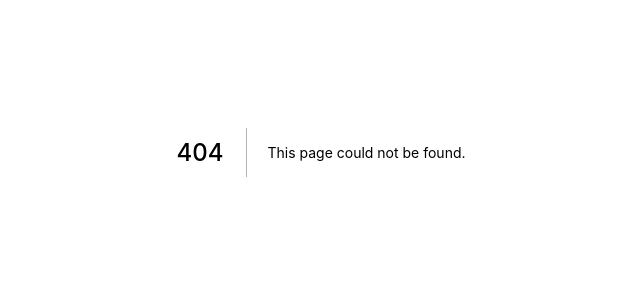
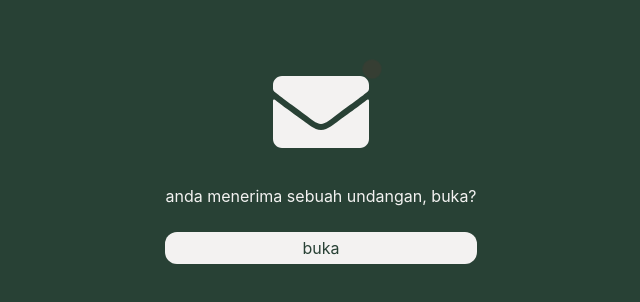
Before and after one commit to Refara08/annisa-gema-wedding, a Next.js app: page /welcome/1 in a window 1280 px wide. Before the commit this address had no page. Shown: the part 248-550 px from the top of the page, without its empty margins (319-959 px from the left). Built offline with nearby package versions, Linux system fonts and the light colour scheme; a web font is replaced by a local one.

Commit message:
added smooth scrolling

```diff
--- a/components/first-load/FirstLoad.js
+++ b/components/first-load/FirstLoad.js
@@ -1,14 +1,17 @@
-import { useEffect, useRef } from "react";
+import { useEffect, useLayoutEffect, useRef } from "react";
+import Link from "next/link";
 import gsap from "gsap";
 
 import EnvelopeIcon from "../icons/EnvelopeIcon";
+import { useRouter } from "next/router";
 
-const FirstLoad = ({ update }) => {
+const FirstLoad = () => {
+  const router = useRouter();
   const envelopeRef = useRef();
   const q = gsap.utils.selector(envelopeRef);
   const tl = useRef();
 
-  useEffect(() => {
+  useLayoutEffect(() => {
     tl.current = gsap
       .timeline()
       .fromTo(
@@ -23,6 +26,14 @@ const FirstLoad = ({ update }) => {
       );
   });
 
+  //url
+  let url;
+  if (router.pathname === "/") {
+    url = "/";
+  } else {
+    url = `/${router.query.guest}`;
+  }
+
   return (
     <section
       id="first-load"
@@ -36,14 +47,13 @@ const FirstLoad = ({ update }) => {
           <EnvelopeIcon size="6rem" />
           <div className="absolute top-0 -right-2 animate-ping w-[10px] h-[10px] rounded-full bg-red-600" />
         </div>
-        <div>
+        <div className="flex flex-col gap-4">
           <p className="content">anda menerima sebuah undangan, buka?</p>
-          <button
-            onClick={() => update(false)}
-            className="content bg-white-me text-dark-green py-1 px-5 rounded-xl mt-2 hover:shadow-inner"
-          >
-            buka
-          </button>
+          <Link href={url}>
+            <a className="content bg-white-me text-dark-green py-1 px-5 rounded-xl mt-2 hover:shadow-inner">
+              buka
+            </a>
+          </Link>
         </div>
       </div>
     </section>
--- a/components/hero/Hero.js
+++ b/components/hero/Hero.js
@@ -1,4 +1,4 @@
-import { useEffect, useRef } from "react";
+import { useEffect, useLayoutEffect, useRef } from "react";
 import gsap from "gsap";
 import Image from "next/image";
 
@@ -8,13 +8,13 @@ const capitalizeFirstWord = (str) => {
   return strTransformed;
 };
 
-const Hero = ({ guestName, firstLoad }) => {
+const Hero = ({ guestName }) => {
   //animation
   const heroRef = useRef();
   const q = gsap.utils.selector(heroRef);
   const tl = useRef();
 
-  useEffect(() => {
+  useLayoutEffect(() => {
     tl.current = gsap
       .timeline()
       .fromTo(
@@ -45,7 +45,7 @@ const Hero = ({ guestName, firstLoad }) => {
         { yPercent: 0, opacity: 1, stagger: 0.6, duration: 1 },
         "<0.3"
       );
-  }, [firstLoad]);
+  }, []);
 
   //guess name configuration
   let guest;
--- /dev/null
+++ b/hooks/useWindowSize.js
@@ -0,0 +1,30 @@
+import { useState, useLayoutEffect } from "react";
+
+export default function useWindowSize() {
+  function getSize() {
+    if (typeof window === "undefined") {
+      return;
+    }
+
+    return {
+      width: window.innerWidth,
+      height: window.innerHeight,
+    };
+  }
+
+  const [windowSize, setWindowSize] = useState({
+    width: 414,
+    height: 896,
+  });
+
+  useLayoutEffect(() => {
+    function handleResize() {
+      setWindowSize(getSize());
+    }
+
+    window.addEventListener("resize", handleResize);
+    return () => window.removeEventListener("resize", handleResize);
+  }, []);
+
+  return windowSize;
+}
--- a/package.json
+++ b/package.json
@@ -12,11 +12,13 @@
     "axios": "^0.27.2",
     "dayjs": "^1.11.5",
     "gsap": "^3.11.2",
+    "locomotive-scroll": "^4.1.4",
     "mongoose": "^6.6.2",
     "next": "12.3.1",
     "react": "18.2.0",
     "react-copy-to-clipboard": "^5.1.0",
-    "react-dom": "18.2.0"
+    "react-dom": "18.2.0",
+    "react-locomotive-scroll": "^0.2.2"
   },
   "devDependencies": {
     "autoprefixer": "^10.4.12",
--- a/pages/_app.js
+++ b/pages/_app.js
@@ -1,7 +1,70 @@
-import '../styles/globals.css'
+import { useRef, useLayoutEffect } from "react";
+
+import useWindowSize from "../hooks/useWIndowSize";
+import "../styles/globals.css";
 
 function MyApp({ Component, pageProps }) {
-  return <Component {...pageProps} />
+  //Hook to grab window size
+  const size = useWindowSize();
+
+  // Ref for parent div and scrolling div
+  const app = useRef();
+  const scrollContainer = useRef();
+
+  // Configs
+  const data = {
+    ease: 0.1,
+    current: 0,
+    previous: 0,
+    rounded: 0,
+  };
+
+  // Run scrollrender once page is loaded.
+  useLayoutEffect(() => {
+    requestAnimationFrame(() => skewScrolling());
+  }, []);
+
+  //set the height of the body.
+  useLayoutEffect(() => {
+    setBodyHeight();
+  }, [size.height]);
+
+  //Set the height of the body to the height of the scrolling div
+  const setBodyHeight = () => {
+    document.body.style.height = `${
+      scrollContainer.current.getBoundingClientRect().height
+    }px`;
+  };
+
+  // Scrolling
+  const skewScrolling = () => {
+    //Set Current to the scroll position amount
+    data.current = window.scrollY;
+    // Set Previous to the scroll previous position
+    data.previous += (data.current - data.previous) * data.ease;
+    // Set rounded to
+    data.rounded = Math.round(data.previous * 100) / 100;
+
+    // Difference between
+    const difference = data.current - data.rounded;
+    const acceleration = difference / size.width;
+    const velocity = +acceleration;
+    const skew = velocity * 2;
+
+    //Assign skew and smooth scrolling to the scroll container
+    scrollContainer.current.style.transform = `translate3d(0, -${data.rounded}px, 0) skewY(${skew}deg)`;
+
+    //loop vai raf
+    requestAnimationFrame(() => skewScrolling());
+  };
+
+  return (
+    <div ref={app} className="App">
+      <div ref={scrollContainer} className="scroll">
+        <Component {...pageProps} />
+      </div>
+    </div>
+  );
 }
 
-export default MyApp
+export default MyApp;
--- a/pages/index.js
+++ b/pages/index.js
@@ -1,3 +1,5 @@
+import { useState } from "react";
+
 import Head from "next/head";
 import Agenda from "../components/agendas/Agendas";
 import Gift from "../components/gift/Gift";
@@ -5,9 +7,7 @@ import Hero from "../components/hero/Hero";
 import Identity from "../components/identity/Identity";
 import Ucapan from "../components/congratulate/Ucapan";
 import axiosBase from "../utils/axiosBase";
-import { useState } from "react";
 import Footer from "../components/footer/Footer";
-import FirstLoad from "../components/first-load/FirstLoad";
 
 const sortByLatest = (arr) => {
   const compare = (a, b) => {
@@ -31,17 +31,12 @@ const sortByLatest = (arr) => {
 export default function Home({ listUcapan, guestName }) {
   const [list, setList] = useState(sortByLatest(listUcapan));
   const [loadingList, setLoadingList] = useState(false);
-  const [firstLoad, setFirstLoad] = useState(true);
 
   const updateList = async () => {
     setLoadingList(true);
     const response = await axiosBase.get("/api/ucapan");
     setList(sortByLatest(response.data));
     setLoadingList(false);
-  };
-
-  const updateFirstLoadHandler = (bool) => {
-    setFirstLoad(bool);
   };
 
   return (
@@ -69,16 +64,8 @@ export default function Home({ listUcapan, guestName }) {
         <link rel="manifest" href="/site.webmanifest" />
       </Head>
 
-      {/* tambah disini conditional main yang isinya halaman pembuka untuk play music yang hanya muncul ketika pertama kali loading saja */}
-      {firstLoad && (
       <main>
-          <FirstLoad update={updateFirstLoadHandler} />
-        </main>
-      )}
-
-      {!firstLoad && (
-        <main className="scroll-smooth">
-          <Hero guestName={guestName} firstLoad={firstLoad} />
+        <Hero guestName={guestName} />
         <Identity />
         <Agenda />
         <Gift />
@@ -89,7 +76,6 @@ export default function Home({ listUcapan, guestName }) {
         />
         <Footer />
       </main>
-      )}
     </>
   );
 }
--- /dev/null
+++ b/pages/welcome/[guest].js
@@ -0,0 +1,11 @@
+import FirstLoad from "../../components/first-load/FirstLoad";
+
+const welcome = () => {
+  return (
+    <main>
+      <FirstLoad />
+    </main>
+  );
+};
+
+export default welcome;
--- a/styles/globals.css
+++ b/styles/globals.css
@@ -28,6 +28,16 @@ a {
 
 * {
   box-sizing: border-box;
+}
+
+.App {
+  position: fixed;
+  top: 0;
+  left: 0;
+  height: 100%;
+  width: 100%;
+  overflow: hidden;
+  pointer-events: none;
 }
 
 .custom-container {
```
Also changed, not shown: 1 other file (tests, documents, lock files or other folders). Lines whose indentation alone changed are shown as unchanged.
